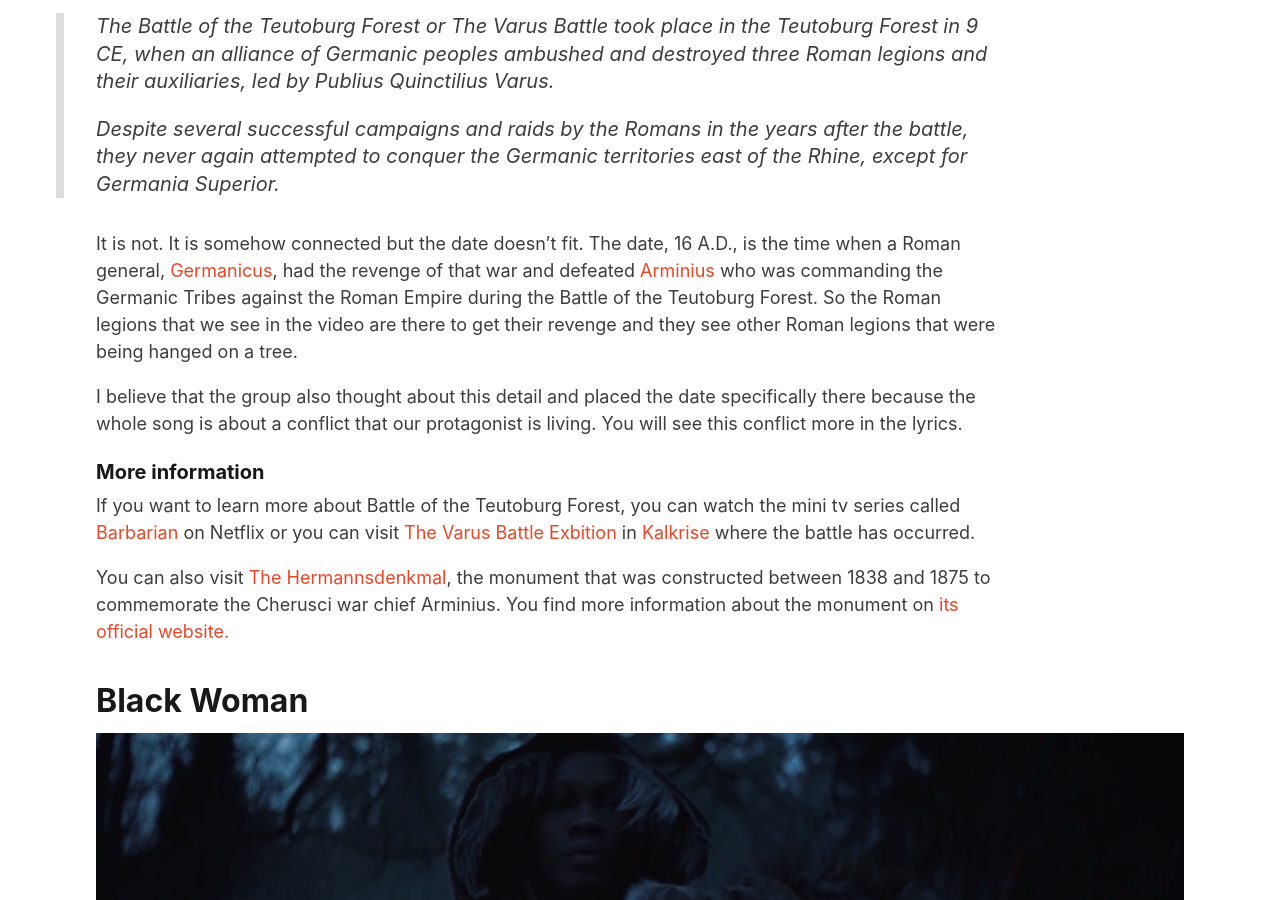
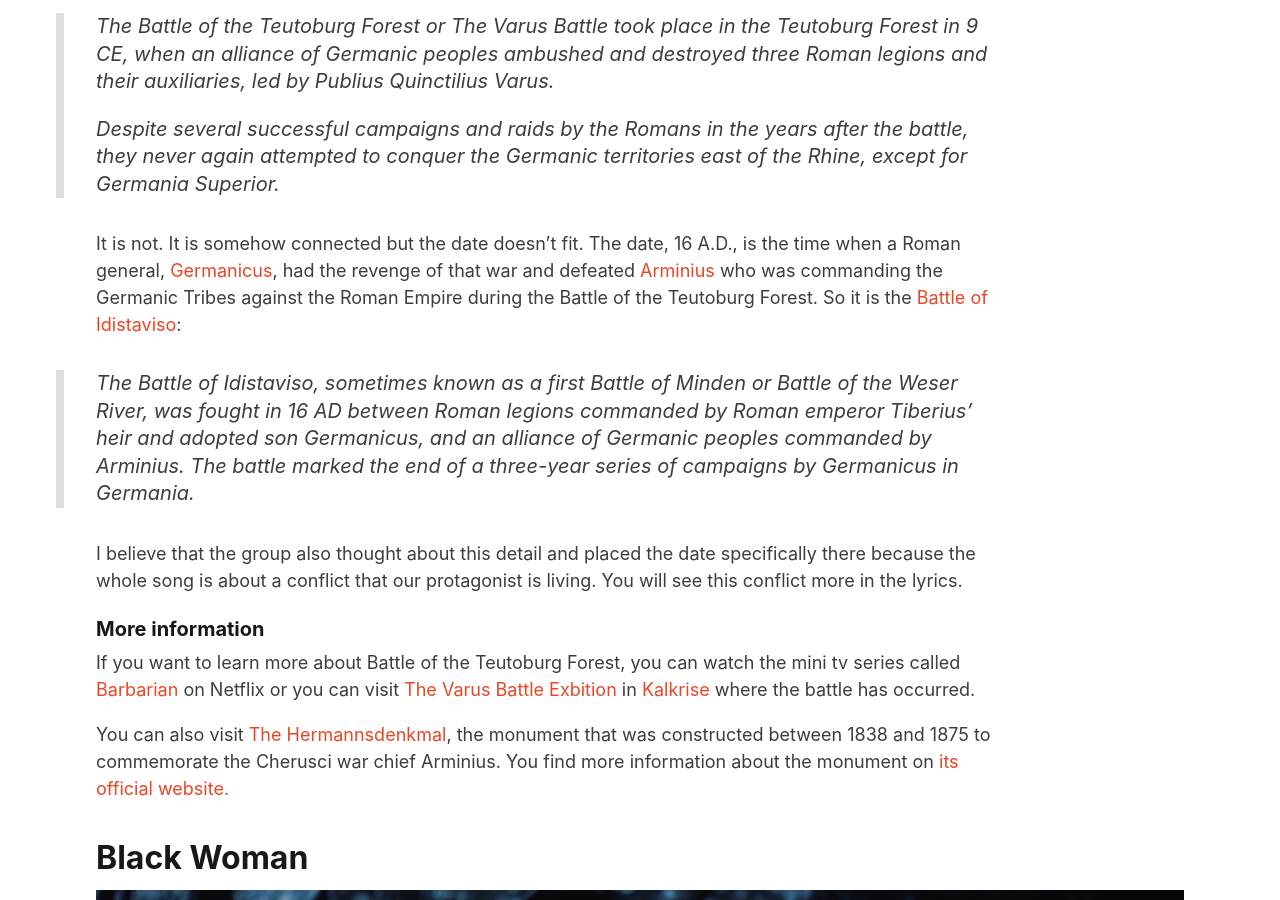
Before and after one commit to mertbulan/mertbulan.github.io, a Jekyll site: the page built from _posts/2020-12-25-learning-the-history-of-germany-with-rammstein.md, in a window 1280 px wide and 900 px high, scrolled down 1665 px. Built offline with Jekyll 4.4.1, drawn with Linux system fonts in a browser that asks for light colours.

Commit message:
update post

```diff
--- a/_posts/2020-12-25-learning-the-history-of-germany-with-rammstein.md
+++ b/_posts/2020-12-25-learning-the-history-of-germany-with-rammstein.md
@@ -22,7 +22,9 @@ The clip starts with showing Roman legions in [Germania Magna](https://en.wikipe
 >
 > Despite several successful campaigns and raids by the Romans in the years after the battle, they never again attempted to conquer the Germanic territories east of the Rhine, except for Germania Superior.
 
-It is not. It is somehow connected but the date doesn't fit. The date, 16 A.D., is the time when a Roman general, [Germanicus](https://en.wikipedia.org/wiki/AD_16#Roman_Empire), had the revenge of that war and defeated [Arminius](https://en.m.wikipedia.org/wiki/Arminius) who was commanding the Germanic Tribes against the Roman Empire during the Battle of the Teutoburg Forest. So the Roman legions that we see in the video are there to get their revenge and they see other Roman legions that were being hanged on a tree.
+It is not. It is somehow connected but the date doesn't fit. The date, 16 A.D., is the time when a Roman general, [Germanicus](https://en.wikipedia.org/wiki/AD_16#Roman_Empire), had the revenge of that war and defeated [Arminius](https://en.m.wikipedia.org/wiki/Arminius) who was commanding the Germanic Tribes against the Roman Empire during the Battle of the Teutoburg Forest. So it is the [Battle of Idistaviso](https://en.wikipedia.org/wiki/Battle_of_Idistaviso):
+
+> The Battle of Idistaviso, sometimes known as a first Battle of Minden or Battle of the Weser River, was fought in 16 AD between Roman legions commanded by Roman emperor Tiberius' heir and adopted son Germanicus, and an alliance of Germanic peoples commanded by Arminius. The battle marked the end of a three-year series of campaigns by Germanicus in Germania.
 
 I believe that the group also thought about this detail and placed the date specifically there because the whole song is about a conflict that our protagonist is living. You will see this conflict more in the lyrics.
 
```
